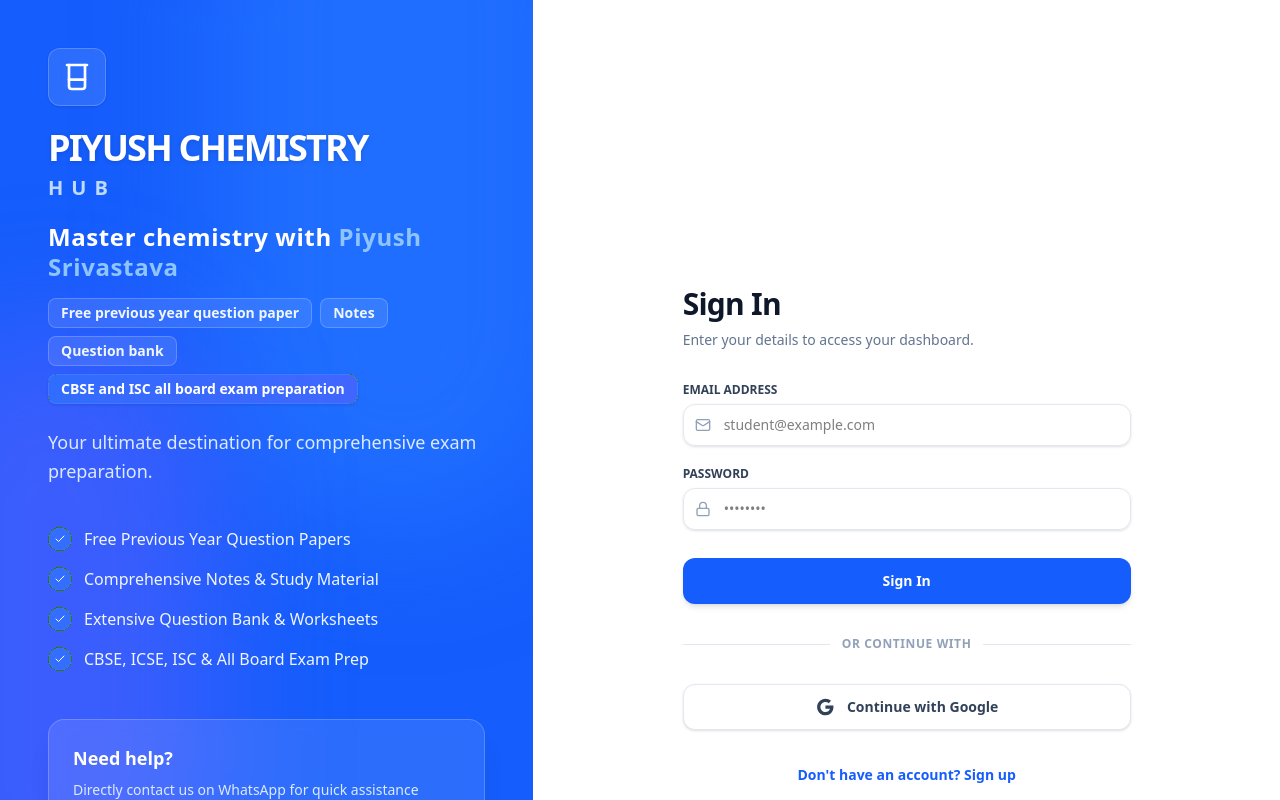
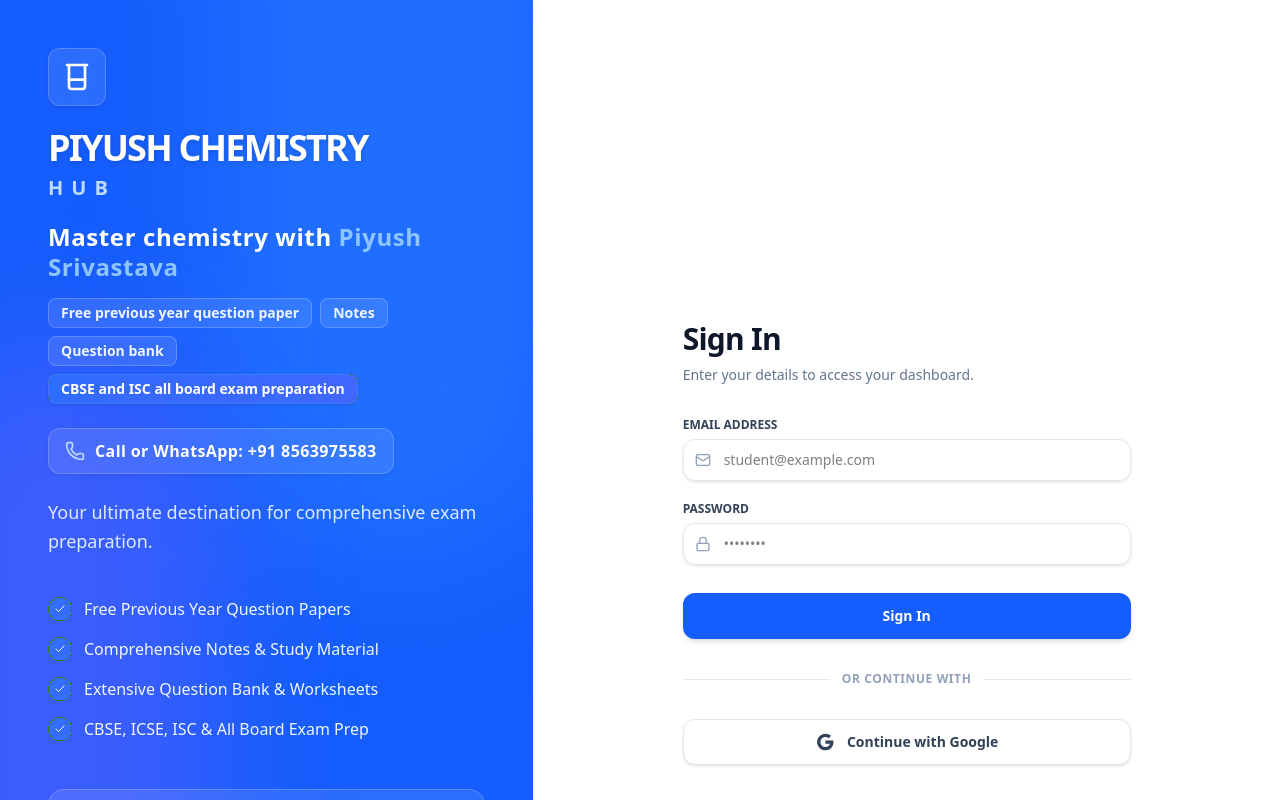
Before and after one commit to yasisrivastava1-stack/piyush-chemistry-hub, a React (Vite) app: page /login in a window 1280 px wide. Shown: the top 800 px of the page. Built offline with nearby package versions, Linux system fonts and the light colour scheme; no server answers.

Commit message:
feat(auth): display contact number on login page
Added a visible call/WhatsApp contact section to the login screen to improve user accessibility and support.

```diff
--- a/src/pages/auth/Login.tsx
+++ b/src/pages/auth/Login.tsx
@@ -147,6 +147,10 @@
             <span className="px-3 py-1 bg-white/10 backdrop-blur-sm border border-white/20 rounded-lg text-sm font-semibold text-blue-50">Question bank</span>
             <span className="px-3 py-1 bg-gradient-to-r from-blue-500/50 to-indigo-500/50 border border-blue-400/30 rounded-lg text-sm font-semibold text-white shadow-sm">CBSE and ISC all board exam preparation</span>
           </div>
+          <div className="mt-6 inline-flex items-center space-x-2.5 bg-white/10 px-4 py-2.5 rounded-xl border border-white/20 backdrop-blur-sm shadow-sm">
+            <Phone className="w-5 h-5 text-blue-200" />
+            <span className="text-white font-bold tracking-wide">Call or WhatsApp: +91 8563975583</span>
+          </div>
           <p className="mt-6 text-blue-100 text-lg font-medium max-w-md leading-relaxed">
             Your ultimate destination for comprehensive exam preparation.
           </p>
@@ -216,6 +220,10 @@
             <span className="px-2.5 py-1 bg-slate-100 border border-slate-200 rounded-lg text-xs font-semibold text-slate-700">Notes</span>
             <span className="px-2.5 py-1 bg-slate-100 border border-slate-200 rounded-lg text-xs font-semibold text-slate-700">Question bank</span>
             <span className="px-2.5 py-1 bg-blue-50 border border-blue-200 rounded-lg text-xs font-bold text-blue-700">CBSE and ISC all board exam preparation</span>
+          </div>
+          <div className="mt-5 inline-flex items-center justify-center space-x-2 bg-indigo-50 px-4 py-2.5 rounded-xl border border-indigo-100 shadow-sm">
+            <Phone className="w-4 h-4 text-indigo-600" />
+            <span className="text-indigo-900 font-bold text-sm tracking-wide">Call/WhatsApp: +91 8563975583</span>
           </div>
         </div>
 
```
